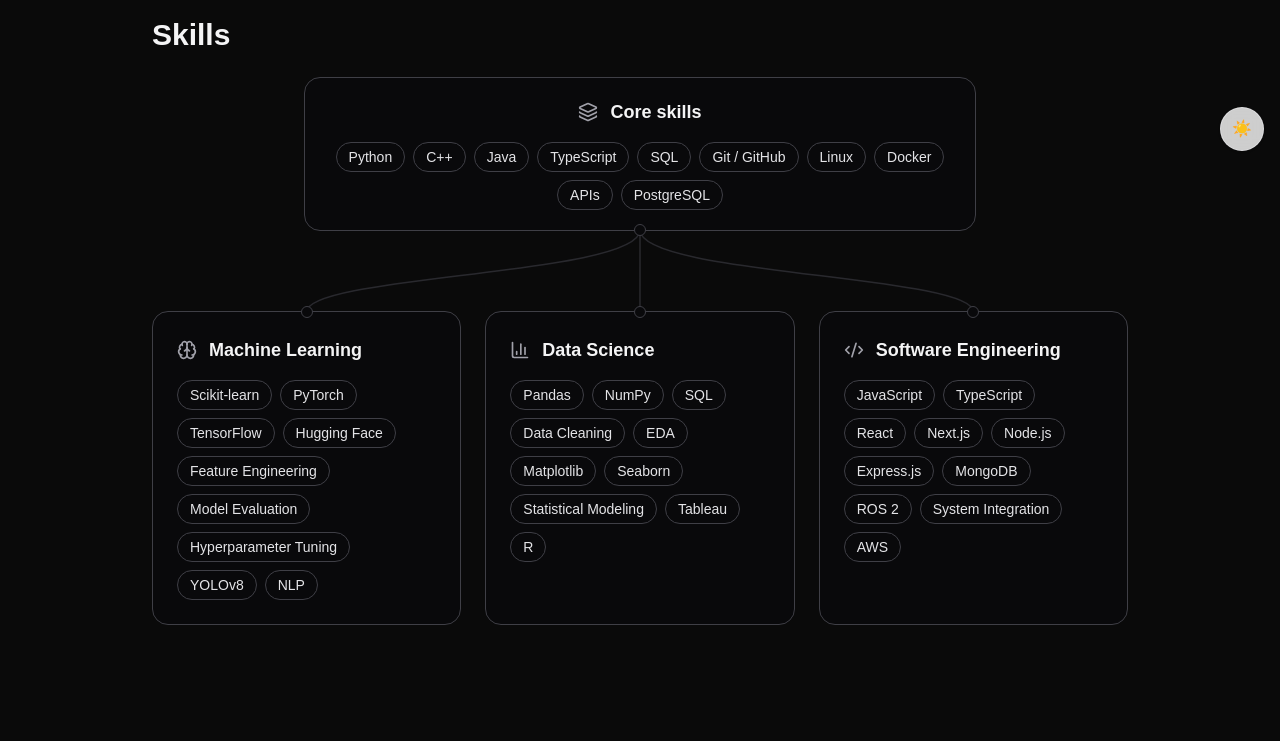
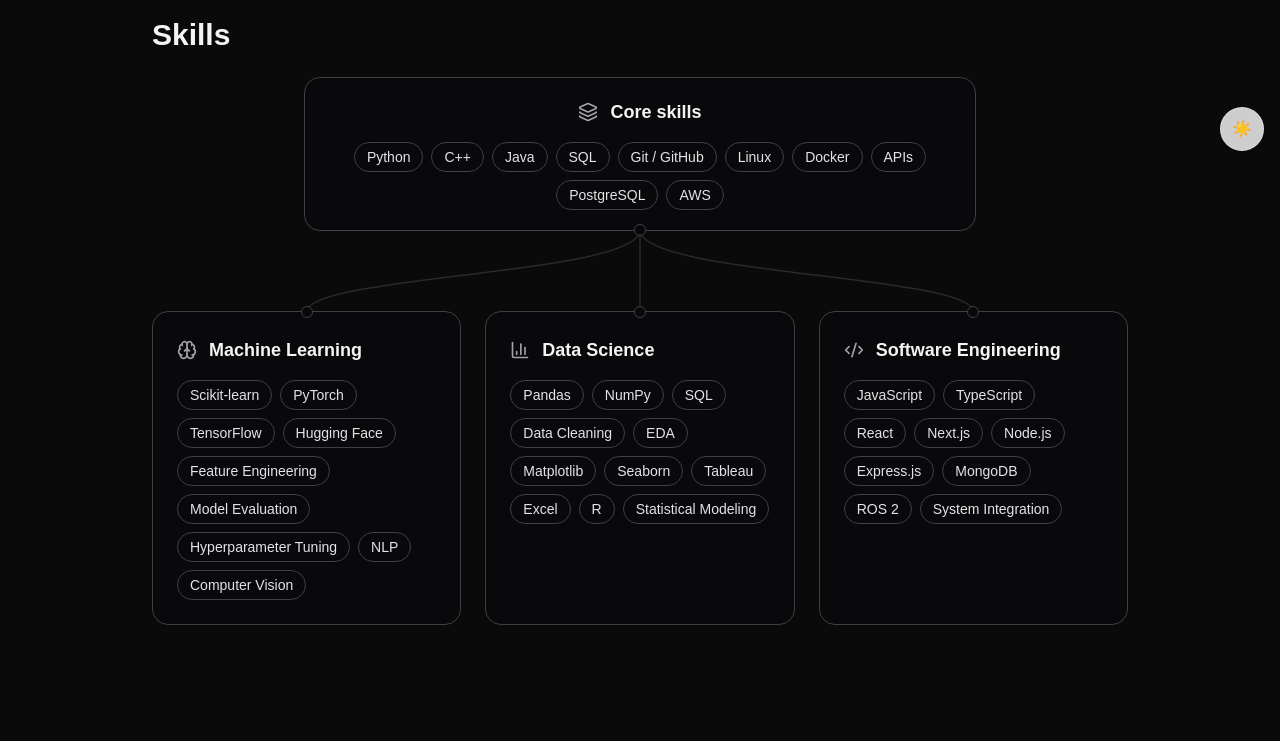
Before and after one commit to Coolguy4123/Portfolio, a Next.js app: page / in a window 1280 px wide. Shown: the part 633-1374 px from the top of the page. Built offline with nearby package versions, Linux system fonts and the light colour scheme.

Commit message:
Modified skills

```diff
--- a/app/components/SkillSection.tsx
+++ b/app/components/SkillSection.tsx
@@ -23,13 +23,13 @@
   "Python",
   "C++",
   "Java",
-  "TypeScript",
   "SQL",
   "Git / GitHub",
   "Linux",
   "Docker",
   "APIs",
   "PostgreSQL",
+  "AWS",
 ];
 
 const domains: Domain[] = [
@@ -45,8 +45,8 @@
       "Feature Engineering",
       "Model Evaluation",
       "Hyperparameter Tuning",
-      "YOLOv8",
       "NLP",
+      "Computer Vision",
     ],
   },
   {
@@ -61,9 +61,10 @@
       "EDA",
       "Matplotlib",
       "Seaborn",
+      "Tableau",
+      "Excel",
+      "R",
       "Statistical Modeling",
-      "Tableau",
-      "R",
     ],
   },
   {
@@ -80,7 +81,6 @@
       "MongoDB",
       "ROS 2",
       "System Integration",
-      "AWS",
     ],
   },
 ];
@@ -208,7 +208,7 @@
           <span
             ref={coreDotRef}
             aria-hidden="true"
-            className={`hidden md:block absolute left-1/2 -bottom-[6px] h-3 w-3 -translate-x-1/2 rounded-full border ${card}`}
+            className={`hidden md:block absolute left-1/2 -bottom-1.5 h-3 w-3 -translate-x-1/2 rounded-full border ${card}`}
           />
         </div>
 
@@ -226,7 +226,7 @@
                 <span
                   ref={topDotRef}
                   aria-hidden="true"
-                  className={`hidden md:block absolute left-1/2 -top-[6px] h-3 w-3 -translate-x-1/2 rounded-full border ${card}`}
+                  className={`hidden md:block absolute left-1/2 -top-1.5 h-3 w-3 -translate-x-1/2 rounded-full border ${card}`}
                 />
 
                 <div className="flex items-center gap-3">
```
